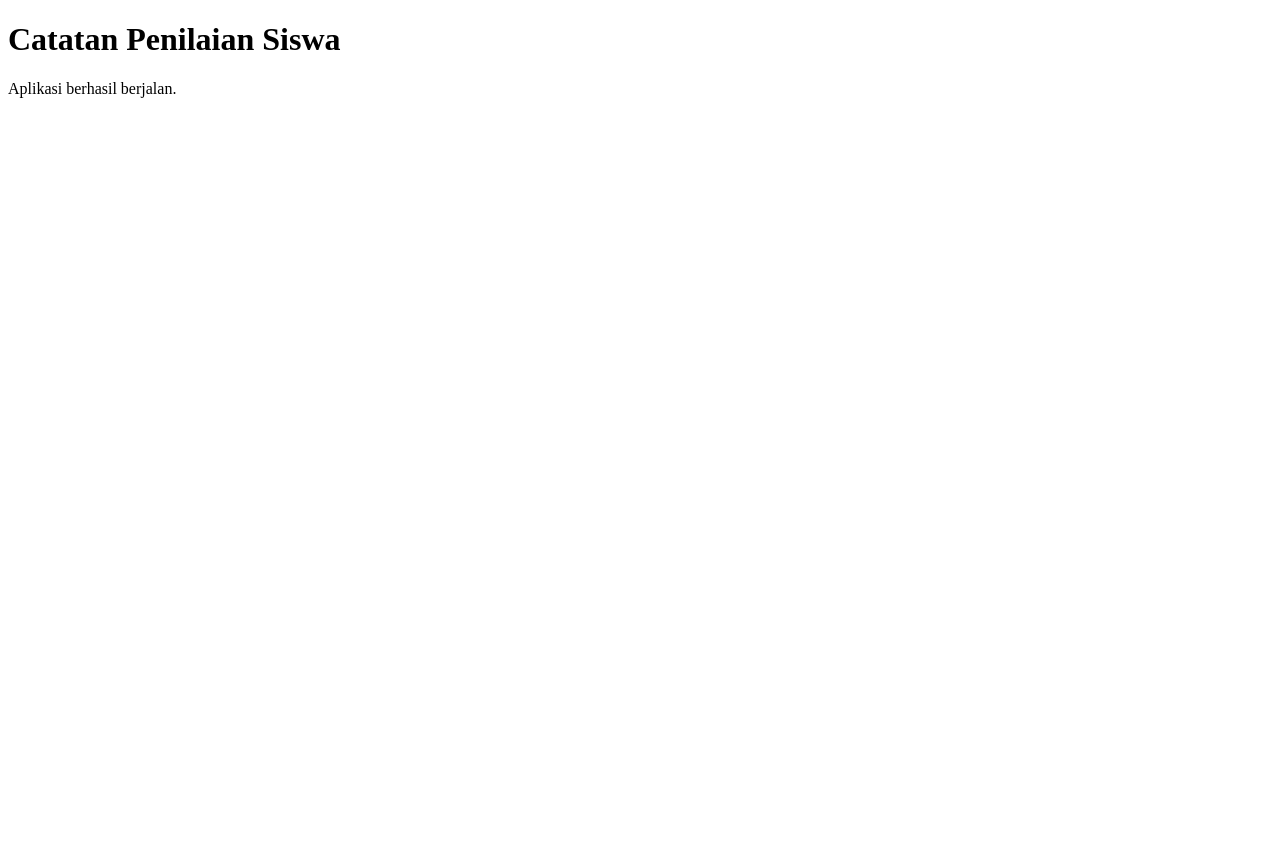
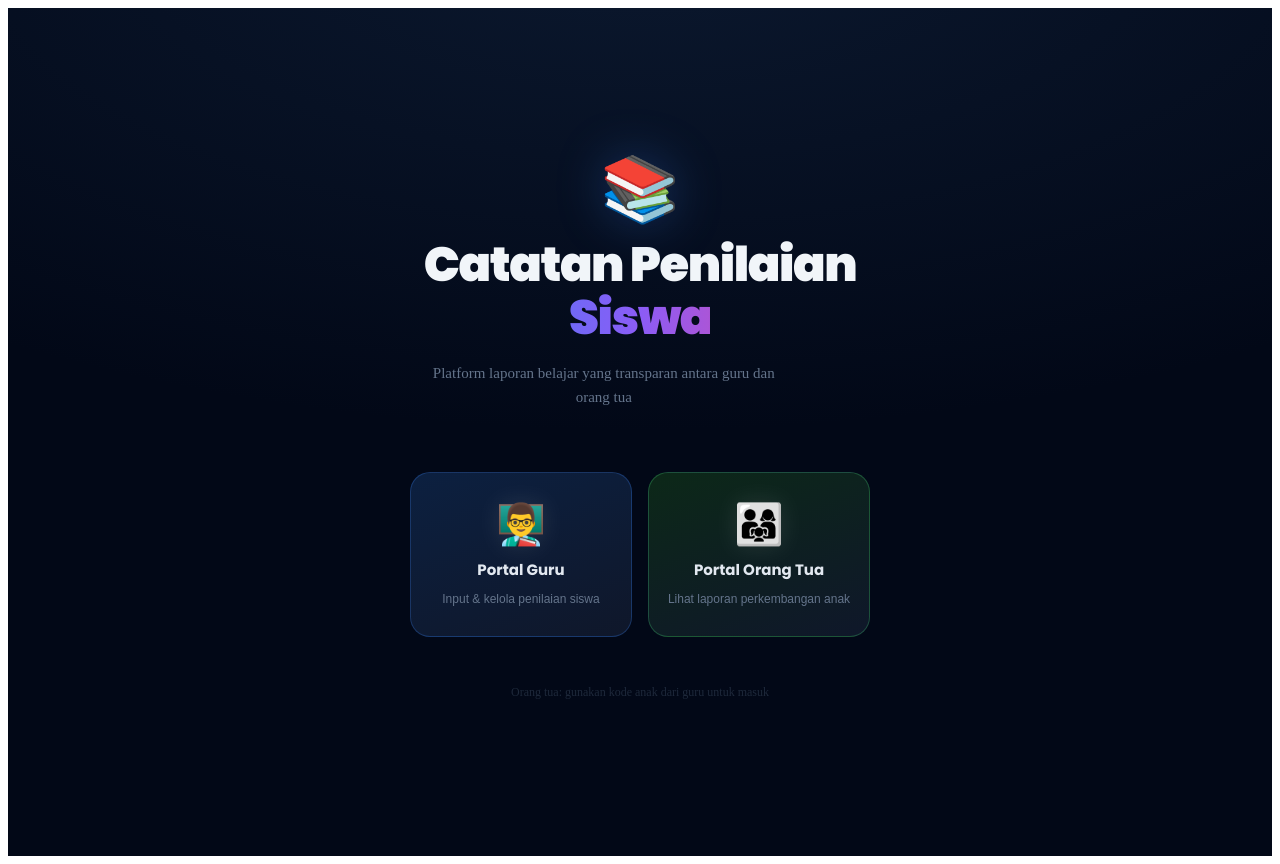
Before and after one commit to rkiaaaf/kia-project, a React (Vite) app: page / in a window 1280 px wide. Before the commit the page ends 800 px from the top, so only its background shows below. Built offline with nearby package versions, Linux system fonts and the light colour scheme.

Commit message:
Refactor App component to use OriginalApp

```diff
--- a/src/App.jsx
+++ b/src/App.jsx
@@ -1,10 +1,7 @@
+import OriginalApp from "../App.jsx";
+
 function App() {
-  return (
-    <div>
-      <h1>Catatan Penilaian Siswa</h1>
-      <p>Aplikasi berhasil berjalan.</p>
-    </div>
-  );
+  return <OriginalApp />;
 }
 
 export default App;
```
